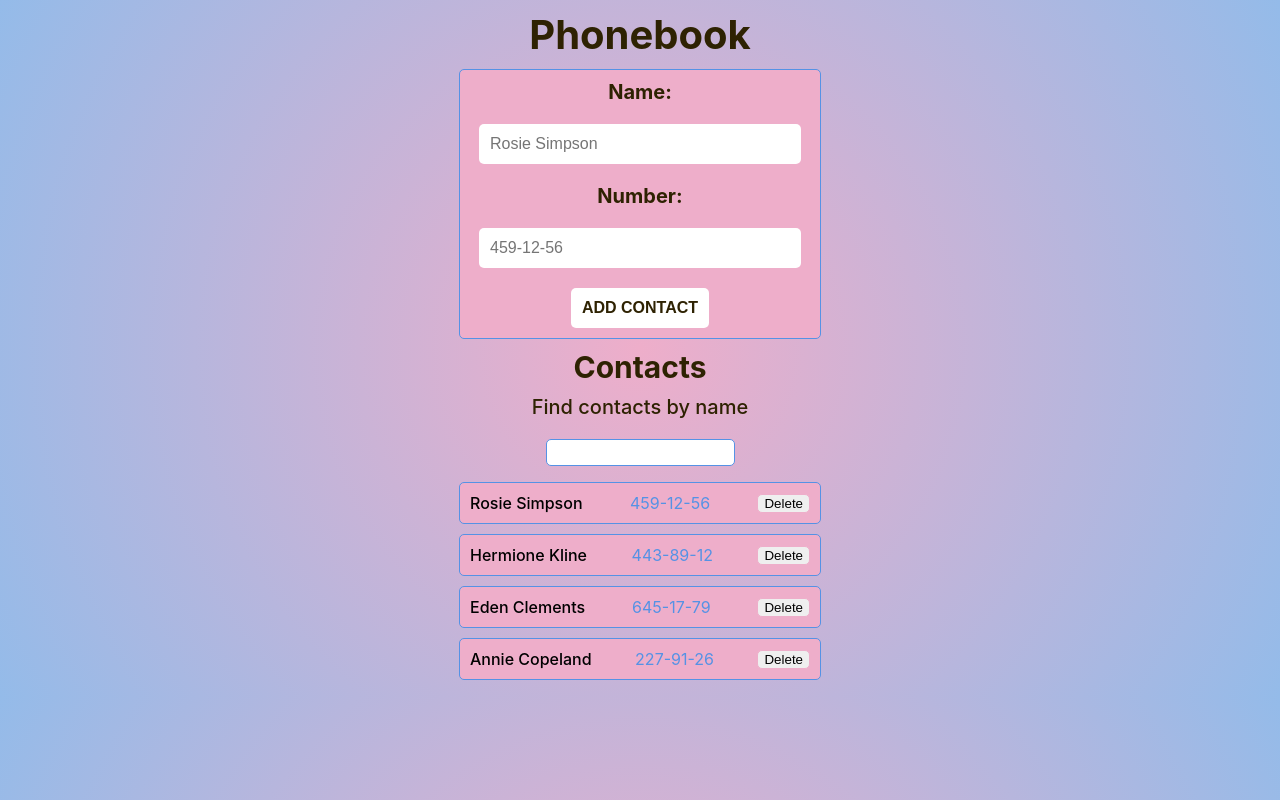
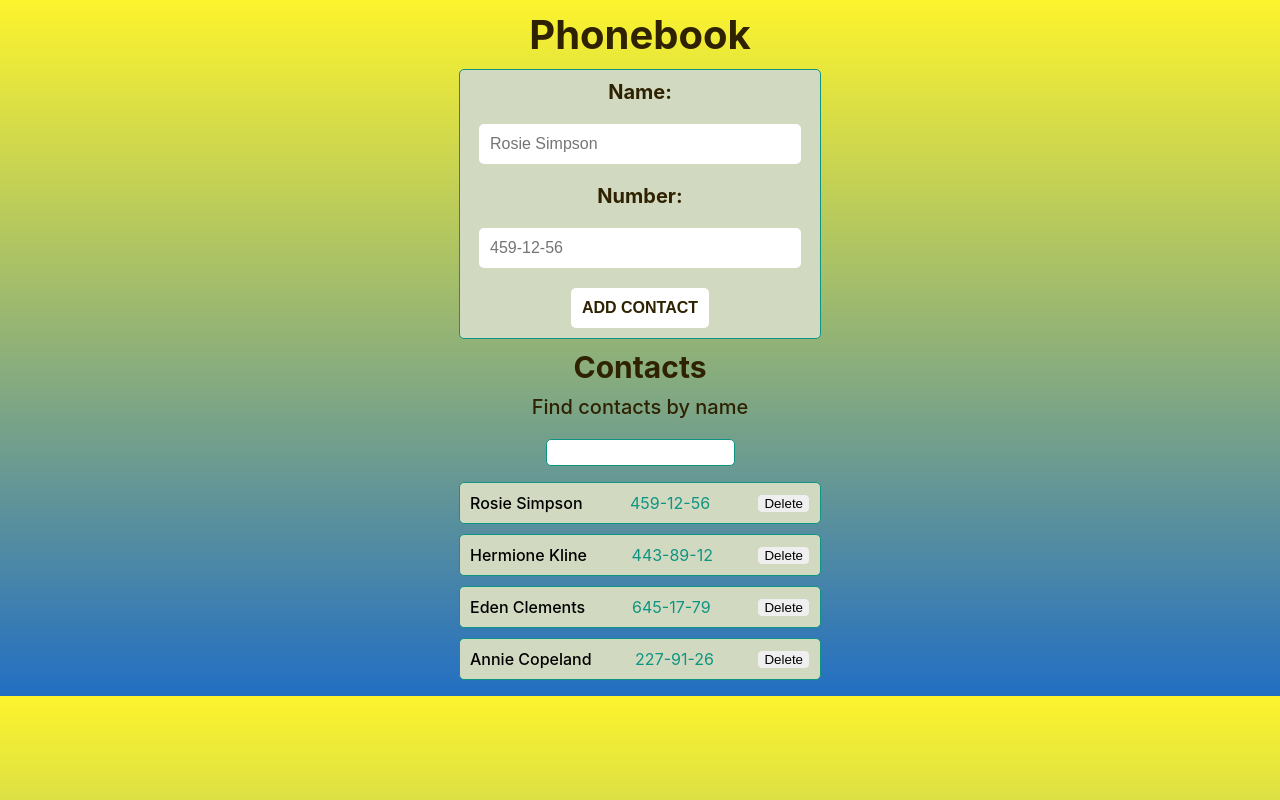
Before and after one commit to HannaMois/goit-react-hw-08-phonebook, a React (Create React App) app: page / in a window 1280 px wide. Built offline with nearby package versions, Linux system fonts and the light colour scheme.

Commit message:
Add changes

```diff
--- a/src/index.css
+++ b/src/index.css
@@ -7,11 +7,17 @@ body {
     sans-serif;
   -webkit-font-smoothing: antialiased;
   -moz-osx-font-smoothing: grayscale;
-  background: rgb(238, 174, 202);
+  /* background: rgb(238, 174, 202);
   background: radial-gradient(
     circle,
     rgba(238, 174, 202, 1) 0%,
     rgba(148, 187, 233, 1) 100%
+  ); */
+  background: rgb(34, 110, 195);
+  background: linear-gradient(
+    0deg,
+    rgba(34, 110, 195, 1) 0%,
+    rgba(253, 244, 45, 1) 100%
   );
   background-size: cover;
 }
--- a/src/index.js
+++ b/src/index.js
@@ -8,10 +8,10 @@ const theme = {
   colors: {
     mainColorText: 'rgb(46, 34, 2)',
     whiteColor: '#fff',
-    // secondColor: 'rgb(13, 148, 130)',
-    secondColor: '#5592e5',
-    // bgColorMain: 'rgb(210, 217, 193)',
-    bgColorMain: '#eeaeca',
+    secondColor: 'rgb(13, 148, 130)',
+    // secondColor: '#5592e5',
+    bgColorMain: 'rgb(210, 217, 193)',
+    // bgColorMain: '#eeaeca',
   },
   fontSizes: {
     m: '40px',
```
